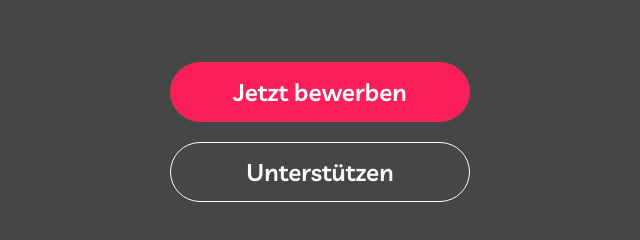
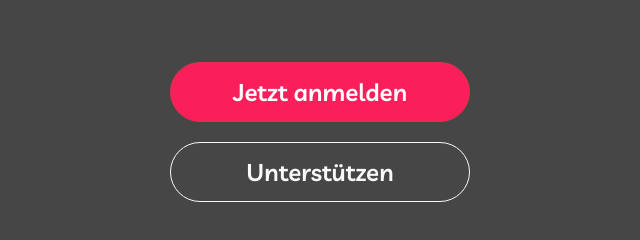
Before and after one commit to techlabsms/techlabs_local, a plain HTML site: page faq.html in a window 1280 px wide. Shown: the part 933-1173 px from the top of the page, 320-960 px from the left. Drawn offline with nearby package versions, Linux system fonts and the light colour scheme.

Commit message:
Update faq.html

```diff
--- a/faq.html
+++ b/faq.html
@@ -421,7 +421,7 @@
 
     <div class="container cta-container">
           <a href="https://form.typeform.com/to/u9dRYoYl">
-            <button type="button" class="btn btn-danger">Jetzt bewerben</button>
+            <button type="button" class="btn btn-danger">Jetzt anmelden</button>
           </a>
 
       <a
```
